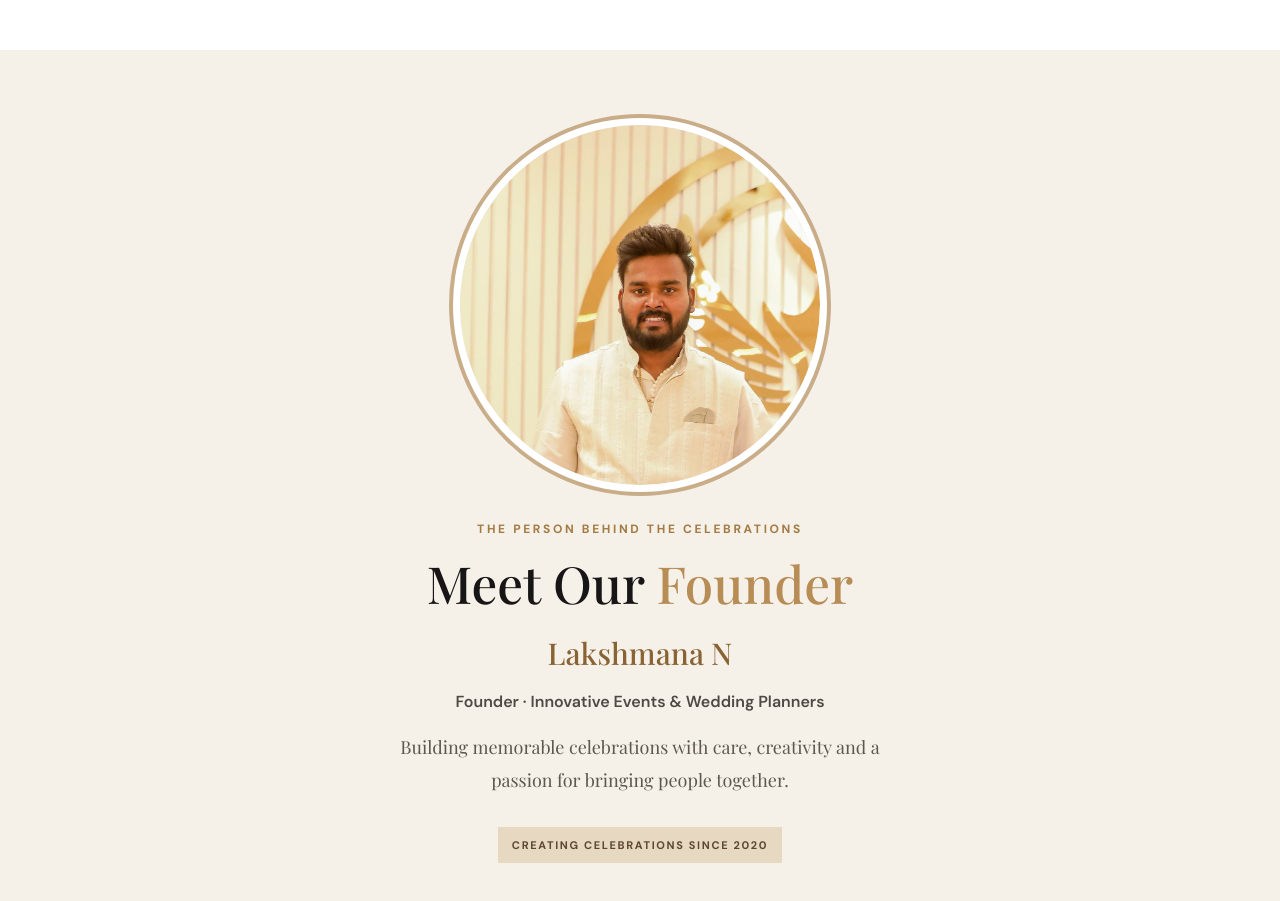
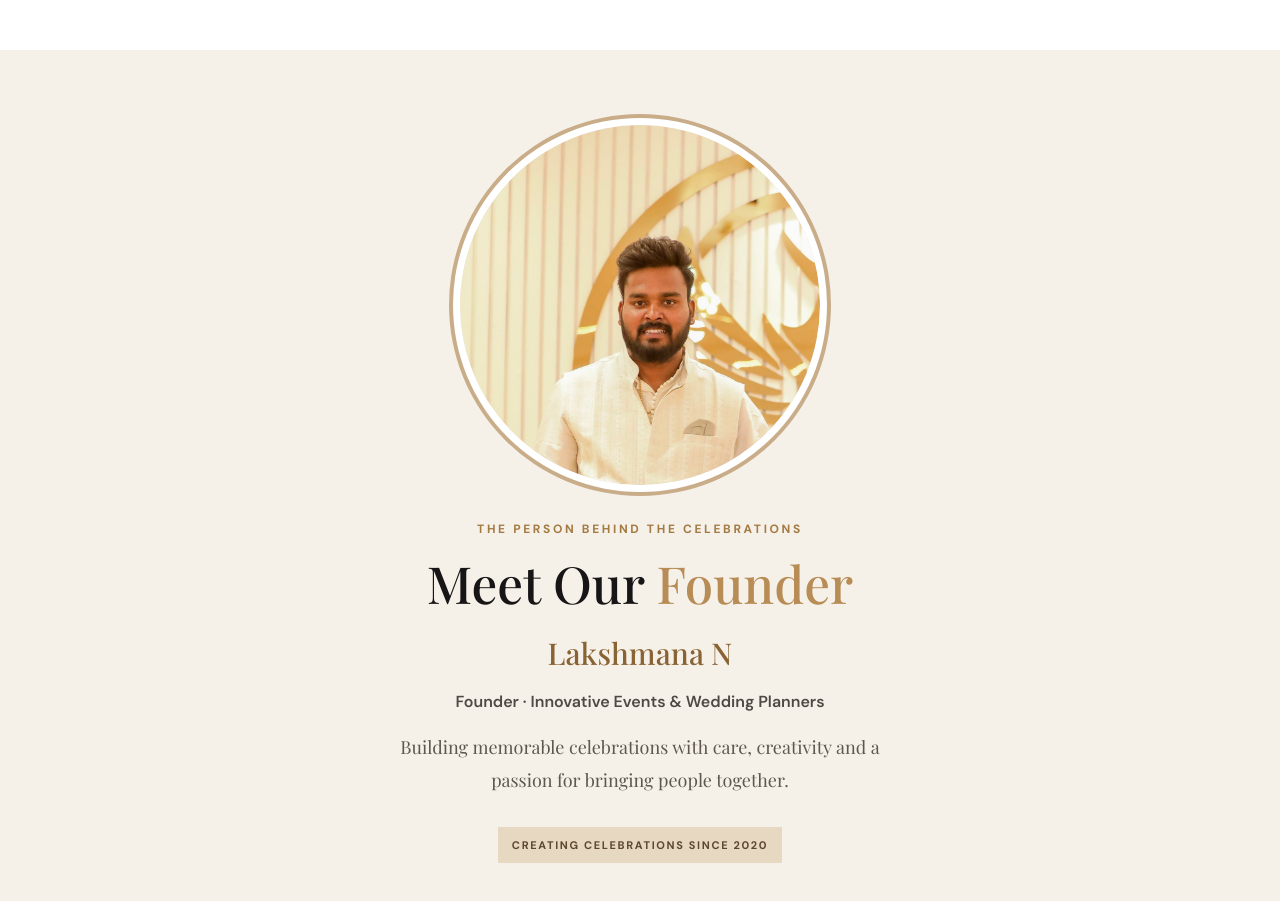
Before and after one commit to jadun426-netizen/innovative-events-website, a plain HTML site: page index.html in a window 1280 px wide. Shown: the part 8360-9261 px from the top of the page. Drawn offline with nearby package versions, Linux system fonts and the light colour scheme.

Commit message:
Update style.css

```diff
--- a/style.css
+++ b/style.css
@@ -511,21 +511,19 @@ footer a:hover {
 
 .founder.section .founder-photo img {
     position: absolute;
-  display: block;
-  top: 0;
-  left: 0;
+    inset: 0;
     width: 100% !important;
     height: 100% !important;
-  min-width: 100%;
-  min-height: 100%;
-  max-width: none;
-  max-height: none;
+    min-width: 0 !important;
+    min-height: 0 !important;
+    max-width: 100% !important;
+    max-height: 100% !important;
     margin: 0;
     padding: 0;
     border: 0;
     border-radius: 50%;
     object-fit: cover;
-  object-position: center 60%;
+    object-position: 50% 50% !important;
 }
 
 /* Founder details */
```
Lines whose indentation alone changed are shown as unchanged.
